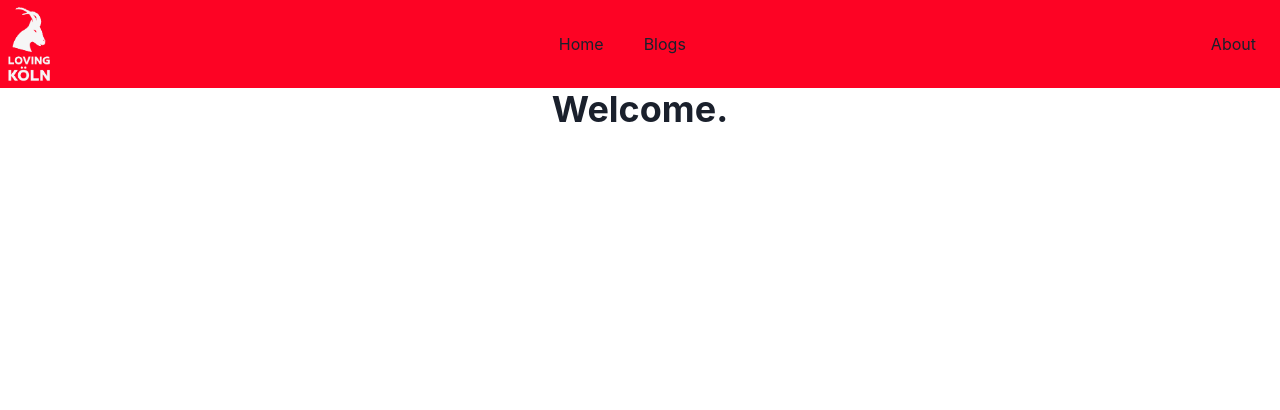
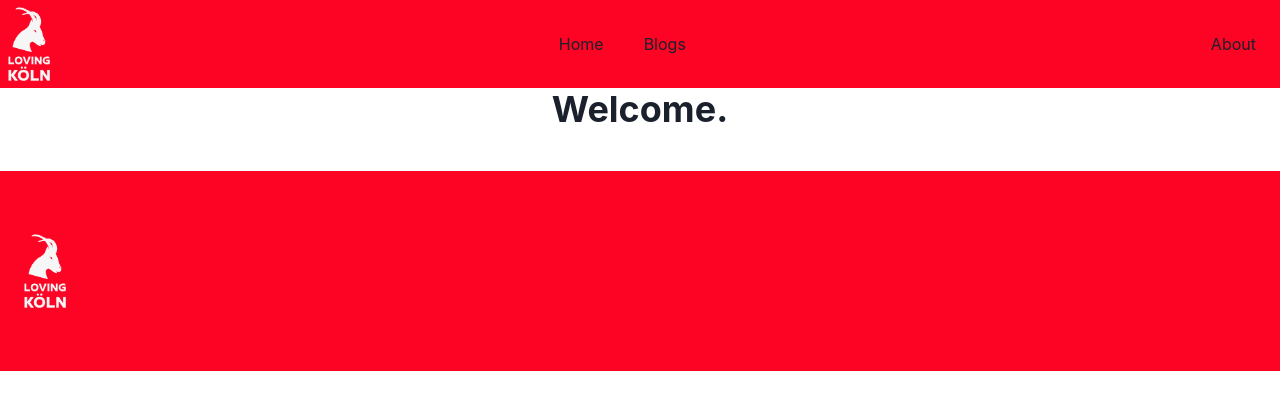
Before and after one commit to femas1/loving-koeln, a React (Vite) app: page / in a window 1280 px wide. Shown: the top 410 px of the page. Built offline with nearby package versions, Linux system fonts and the light colour scheme.

Commit message:
add styling to blog detail component

```diff
--- a/src/App.css
+++ b/src/App.css
@@ -2,4 +2,5 @@
     display: flex;
     flex-direction: column;
     align-items: center;
+    background: #fff;
   }
--- a/src/App.jsx
+++ b/src/App.jsx
@@ -5,6 +5,7 @@ import BlogList from './components/BlogList';
 import Navbar from './components/Navbar';
 import About from './components/About';
 import BlogDetails from './components/BlogDetails';
+import Footer from './components/Footer';
 
 function App() {
 
@@ -18,6 +19,7 @@ function App() {
           <Route path='/blogs/:id' element={<BlogDetails />}/>
           <Route path='/about' element={<About />}/>
         </Routes>
+    <Footer />
     </div>
     </Router>
   )
--- a/src/components/BlogDetails.jsx
+++ b/src/components/BlogDetails.jsx
@@ -1,4 +1,4 @@
-import { Heading, Text, Spinner, Flex, Link, Tag, Avatar } from "@chakra-ui/react";
+import { Heading, Text, Spinner, Flex, Link, Tag, Avatar, Card, CardHeader, CardBody } from "@chakra-ui/react";
 import { useParams } from "react-router-dom";
 import useContentfulApi from "../hooks/useContentfulApi";
 
@@ -11,15 +11,32 @@ const BlogDetails = () => {
       { isLoading && <Heading mt={10} p={5}>Loading article...<Spinner size='xl' /></Heading>}
 
       { blog && (
-        <Flex key={blog[0].fields.id} direction="column">
-                      <Heading mt="5">{blog[0].fields.title}</Heading>
-                      <Text pt="5" pb="5">{blog[0].fields.text}</Text>
-                      <Text>Written by
-                        <Link p={"2"}>
-                          <Tag p="2">{blog[0].fields.author}</Tag>
-                        </Link>
-                      </Text>
-        </Flex>
+        <Card
+
+            key={blog[0].fields.id}
+            mt={5}
+            variant="elevated"
+            bgColor="black.50"
+            color="blackAlpha.800"
+        >
+
+          <CardHeader>
+              <Heading size='xl'>{blog[0].fields.title}</Heading>
+            </CardHeader>
+          <CardBody>
+              <Text pt="5" pb="5">{blog[0].fields.text}</Text>
+                <Text>Written by
+                  <Link p={"2"}>
+                    <Tag
+                        p="2"
+                        colorScheme="black"
+                    >
+                        {blog[0].fields.author}</Tag>
+                  </Link>
+              </Text>
+          </CardBody>
+
+        </Card>
       )}
     </div>
   )
--- /dev/null
+++ b/src/components/Footer.jsx
@@ -0,0 +1,26 @@
+import React from 'react';
+import logo from "../assets/logo.png";
+import { Flex, Image, Box, Link } from '@chakra-ui/react';
+import { Link as RouteLink } from "react-router-dom";
+
+const Footer = () => {
+  return (
+    <>
+         <Flex
+                p={5}
+                mt={10}
+                bgColor="#FD0324"
+                align="center"
+                justify="space-between"
+                // maxWidth="1024px"
+                width="100%"
+                height="200px"
+
+          >
+            <Image src={logo} maxHeight="80px" />
+          </Flex>
+    </>
+  )
+}
+
+export default Footer
```
